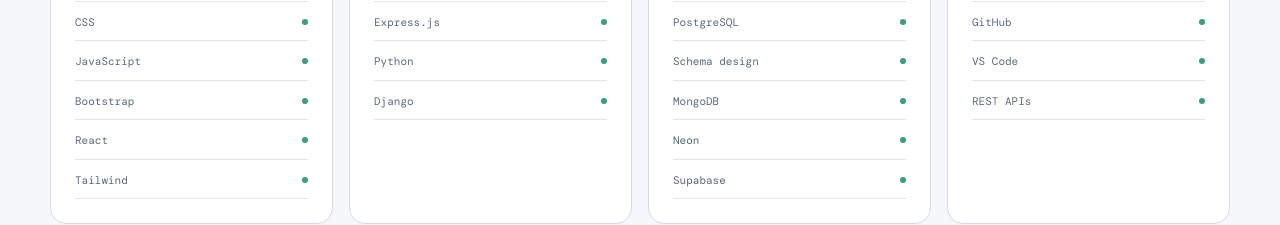
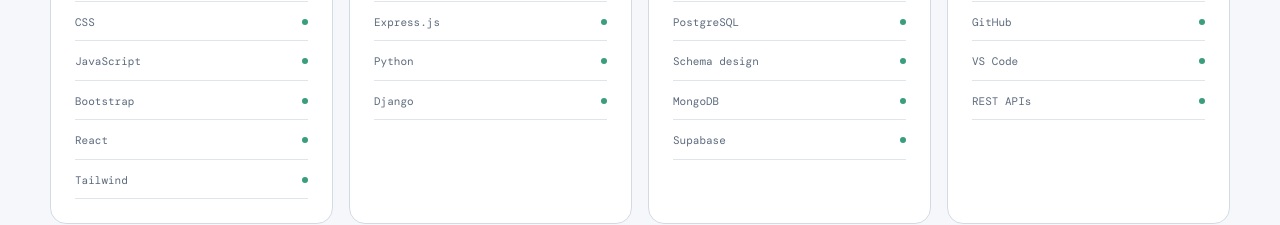
Before and after one commit to tariq9012/Tariq-portfolio, a React (Vite) app: page / in a window 1280 px wide. Shown: the part 2340-2565 px from the top of the page. Built offline with nearby package versions, Linux system fonts and the light colour scheme.

Commit message:
skills are updated with project

```diff
--- a/src/App.tsx
+++ b/src/App.tsx
@@ -52,7 +52,7 @@
 const skillGroups = [
   { title: 'Frontend', detail: 'Interfaces with intent', icon: Monitor, skills: ['HTML', 'CSS', 'JavaScript', 'Bootstrap', 'React', 'Tailwind'] },
   { title: 'Backend', detail: 'Systems that stay clear', icon: Server, skills: ['Node.js', 'Express.js', 'Python', 'Django'] },
-  { title: 'Data', detail: 'Reliable foundations', icon: Database, skills: ['MySQL', 'PostgreSQL', 'Schema design', 'MongoDB','Neon', 'Supabase'] },
+  { title: 'Data', detail: 'Reliable foundations', icon: Database, skills: ['MySQL', 'PostgreSQL', 'Schema design', 'MongoDB', 'Supabase'] },
   { title: 'Workflow', detail: 'Tools for better shipping', icon: Terminal, skills: ['Git', 'GitHub', 'VS Code', 'REST APIs'] },
 ];
 
@@ -256,7 +256,7 @@
           }
         });
       },
-      { threshold: 0.15, rootMargin: '0px 0px -60px 0px' },
+      { threshold: 0, rootMargin: '0px 0px -60px 0px' },
     );
     observer.observe(node);
     return () => observer.disconnect();
```
